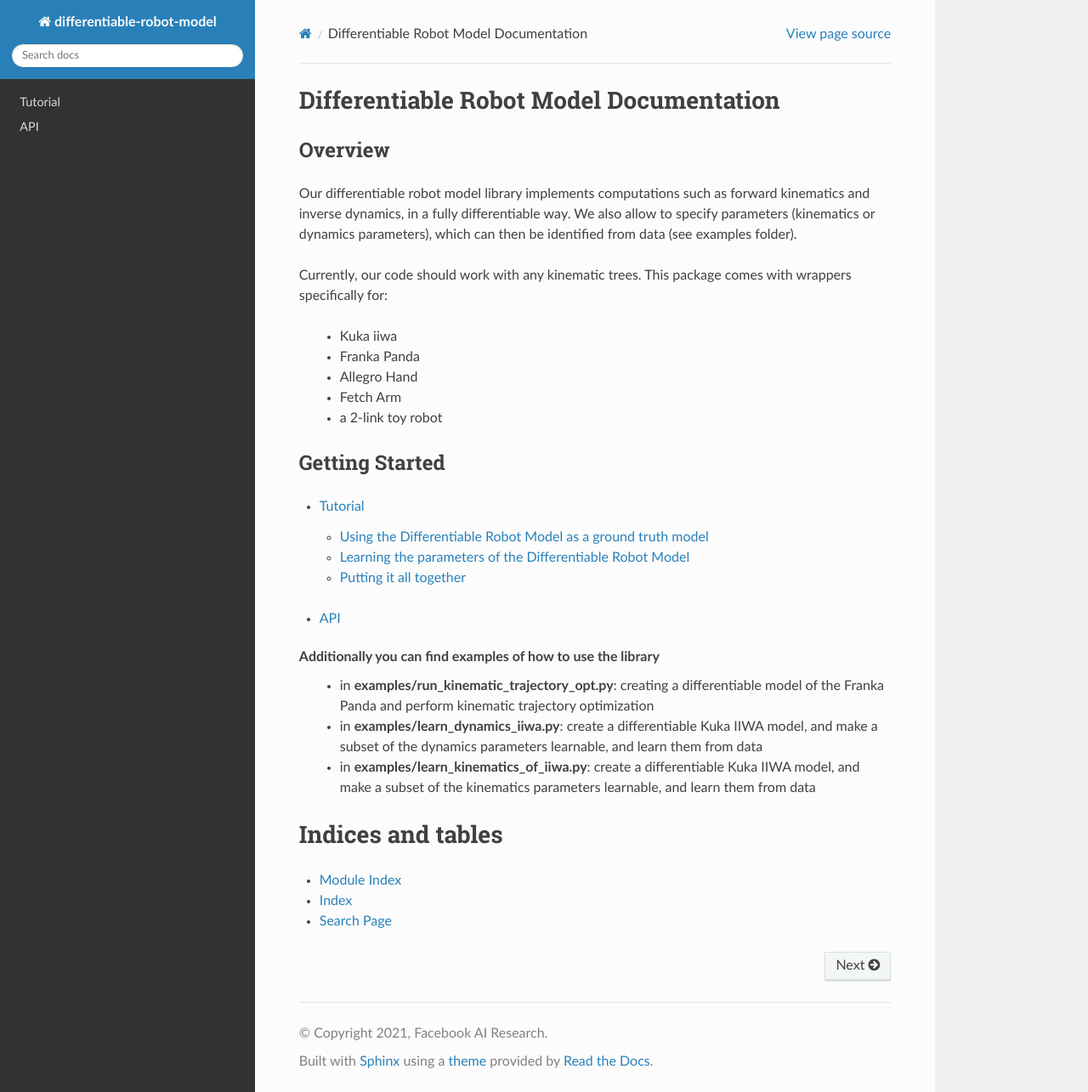
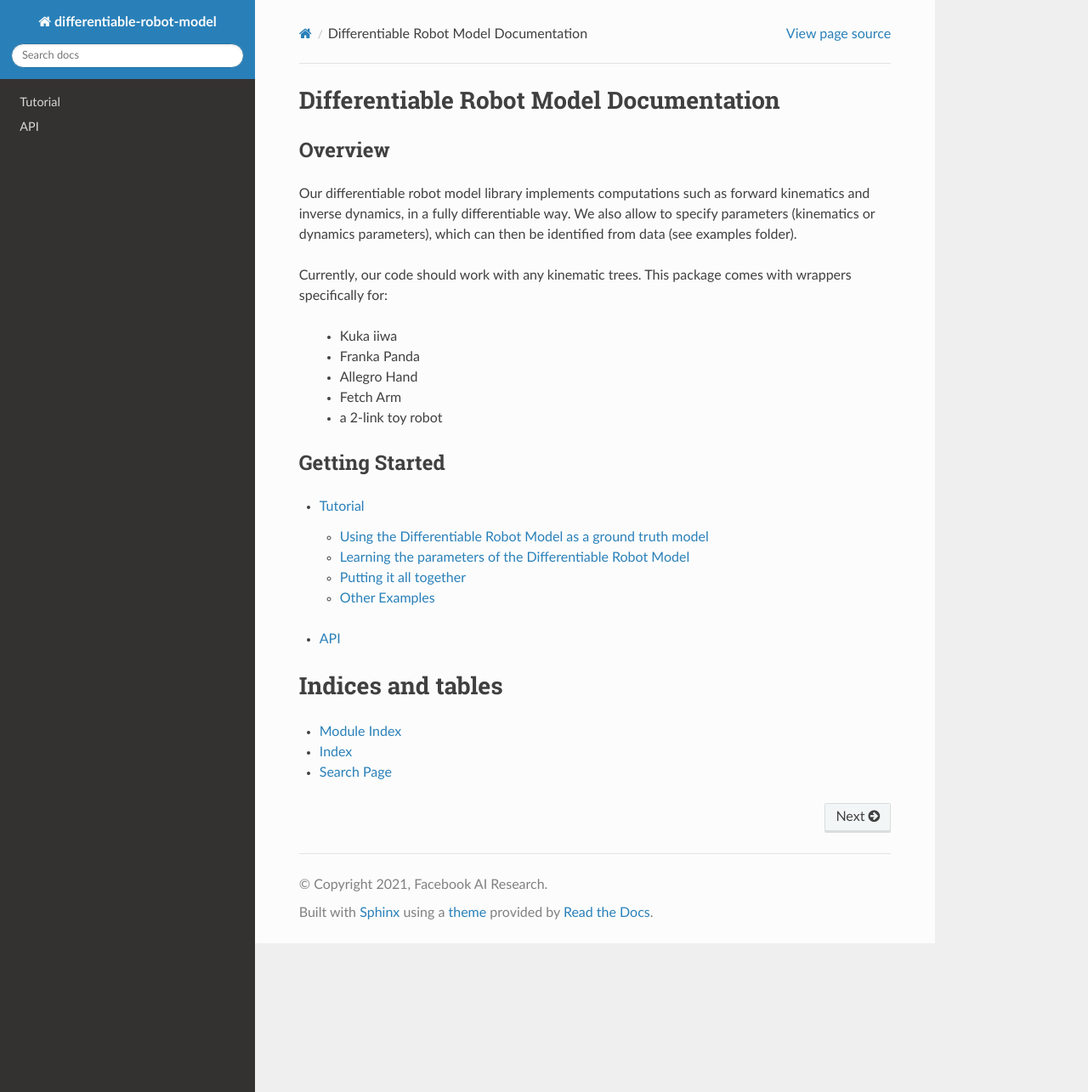
Before and after one commit to fmeier/differentiable-robot-model-docs, a Sphinx documentation site: the page built from docs/index.rst, in a window 1280 px wide and 1285 px high. Shown: the whole window at 85% size. Built offline with Sphinx 7.4.7 and the Read the Docs theme 2.0.0, drawn with Linux system fonts in a browser that asks for light colours.

Commit message:
Clean up tutorial and index page

```diff
--- a/docs/index.rst
+++ b/docs/index.rst
@@ -21,24 +21,12 @@
 
 .. toctree::
 
-   tutorial
+   tutorial.md
 
 .. toctree::
    :maxdepth: 2
 
    modules/index
-
-Additionally you can find examples of how to use the library
-    * in **examples/run_kinematic_trajectory_opt.py**:
-      creating a differentiable model of the Franka Panda and perform kinematic trajectory optimization
-
-    * in **examples/learn_dynamics_iiwa.py**:
-      create a differentiable Kuka IIWA model, and make a subset of the dynamics parameters learnable, and learn them from data
-
-    * in **examples/learn_kinematics_of_iiwa.py**:
-      create a differentiable Kuka IIWA model, and make a subset of the kinematics parameters learnable, and learn them from data
-
-
 
 
 Indices and tables
```
Also changed, not shown: docs/tutorial.md (+11 -0 lines).
